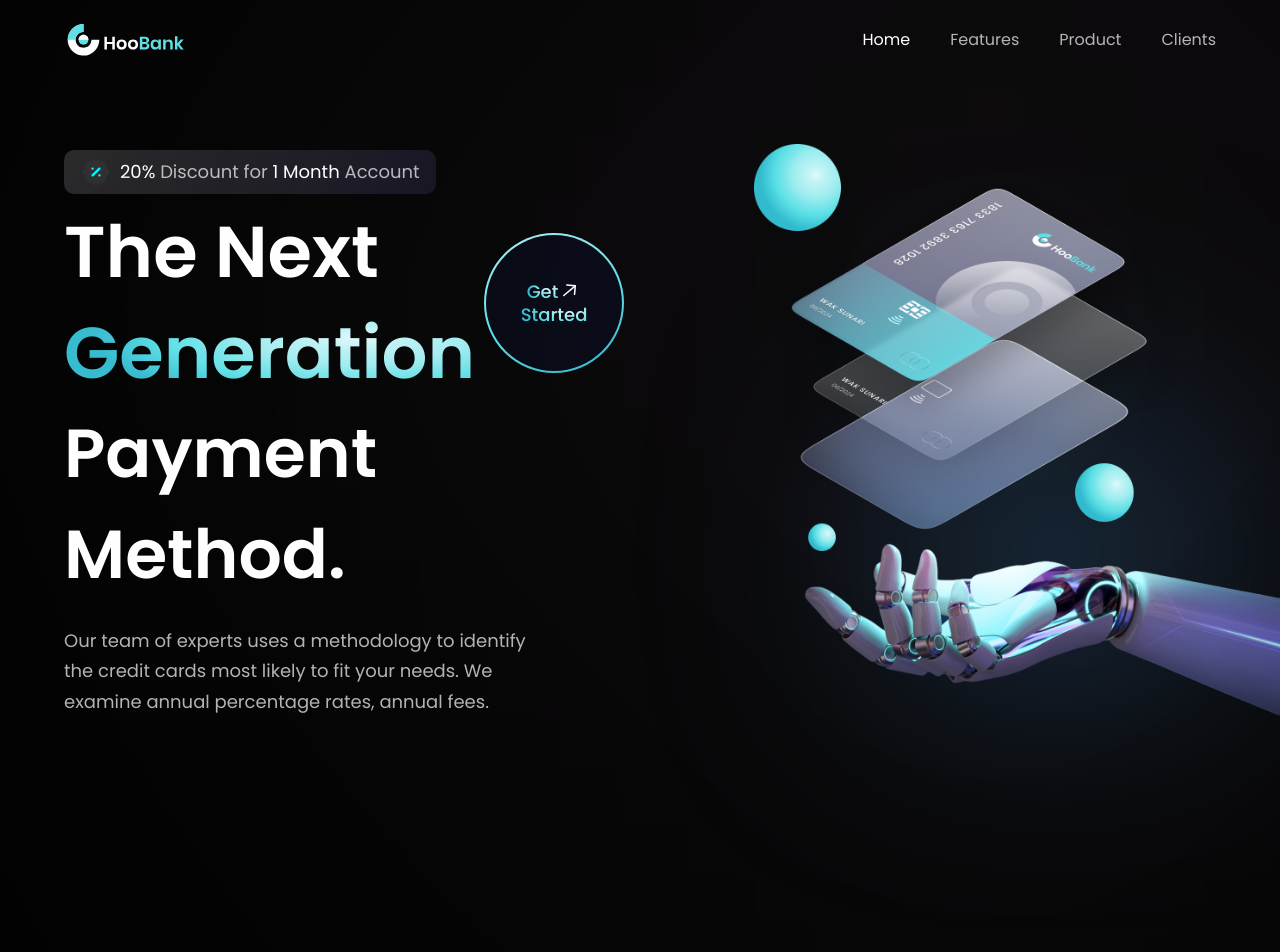
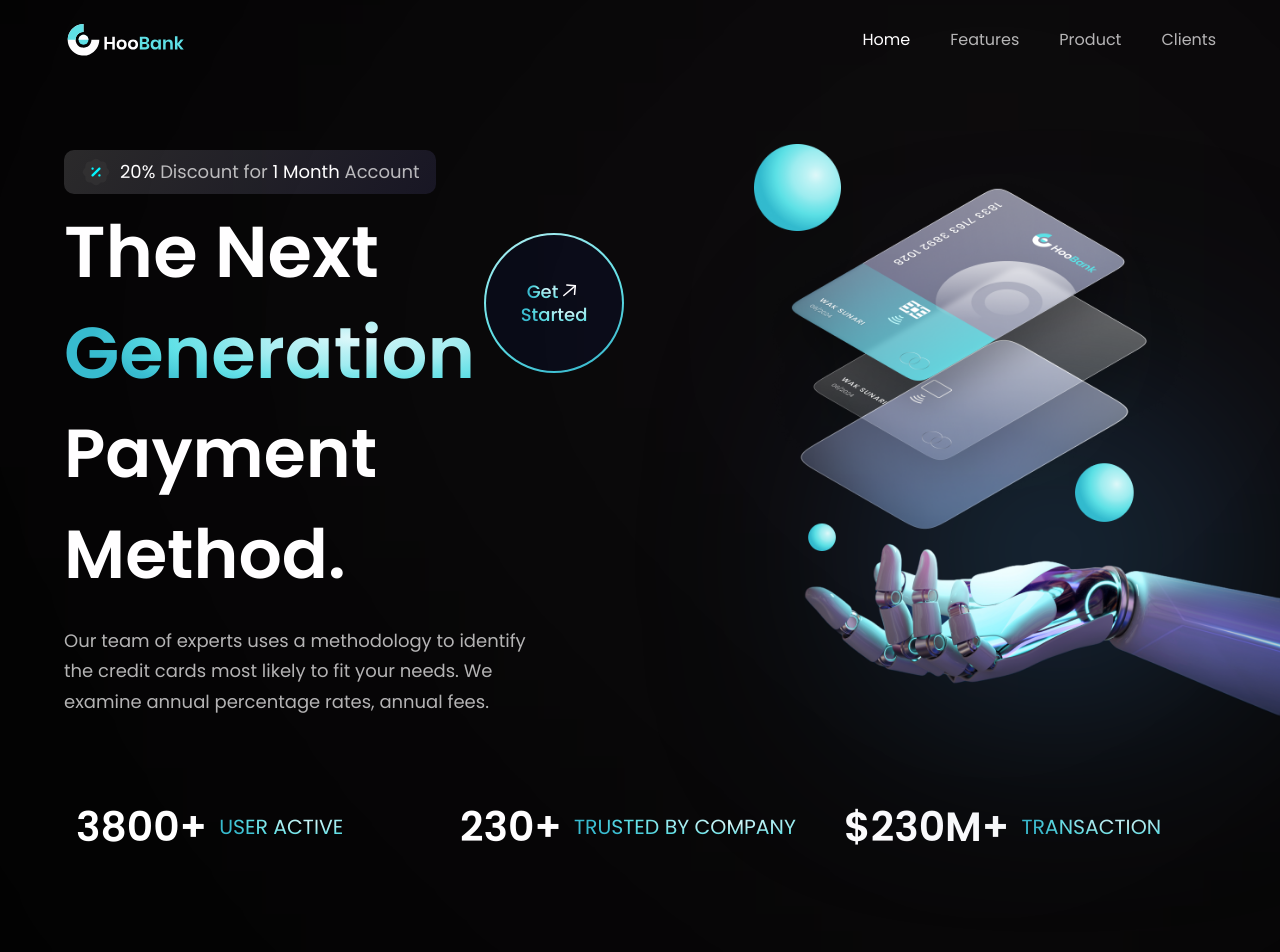
Before and after one commit to YuliyaAdamiv/PaymentMethod, a React (Vite) app: page / in a window 1280 px wide. Shown: the top 952 px of the page. Built offline with nearby package versions, Linux system fonts and the light colour scheme; the HTML template or start-up script is replaced by a standard one.

Commit message:
add component Stats

```diff
--- a/src/components/Stats.jsx
+++ b/src/components/Stats.jsx
@@ -1,7 +1,21 @@
-import React from 'react';
+import {stats} from '../constants';
+import styles from '../style';
 
-const Stats = () => {
-  return <div>Stats</div>;
-};
-
+const Stats = () => (
+  <section className={`${styles.flexCenter} flex-row flex-wrap sm:mb-20 mb-6`}>
+    {stats.map((stat) => (
+      <div
+        key={stat.id}
+        className={`flex-1 flex justify-start items-center flex-row m-3`}
+      >
+        <h4 className="font-poppins font-semibold xs:text-[40.89px] text-[30.89px] xs:leading-[53.16px] leading-[43.16px] text-white">
+          {stat.value}
+        </h4>
+        <p className="font-poppins font-normal xs:text-[20.45px] text-[15.45px] xs:leading-[26.58px] leading-[21.58px] text-gradient uppercase ml-3">
+          {stat.title}
+        </p>
+      </div>
+    ))}
+  </section>
+);
 export default Stats;
```
